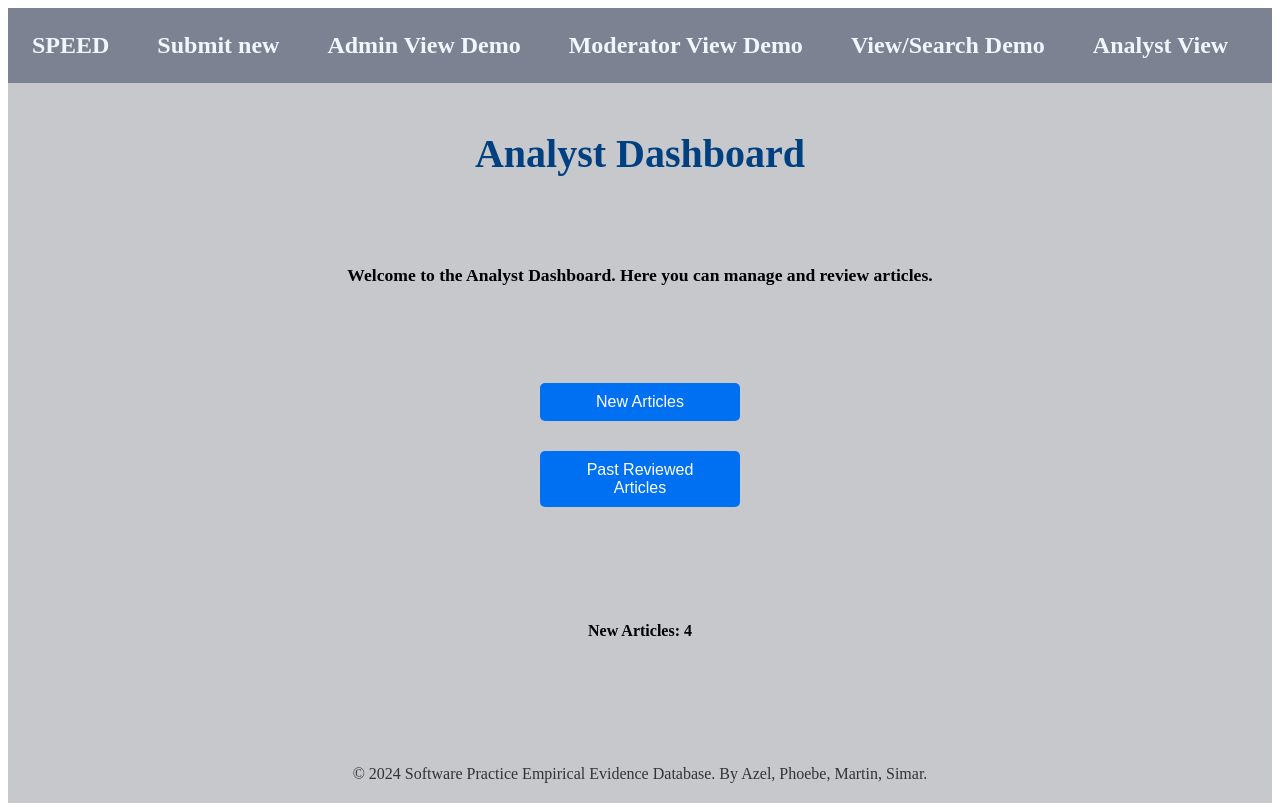
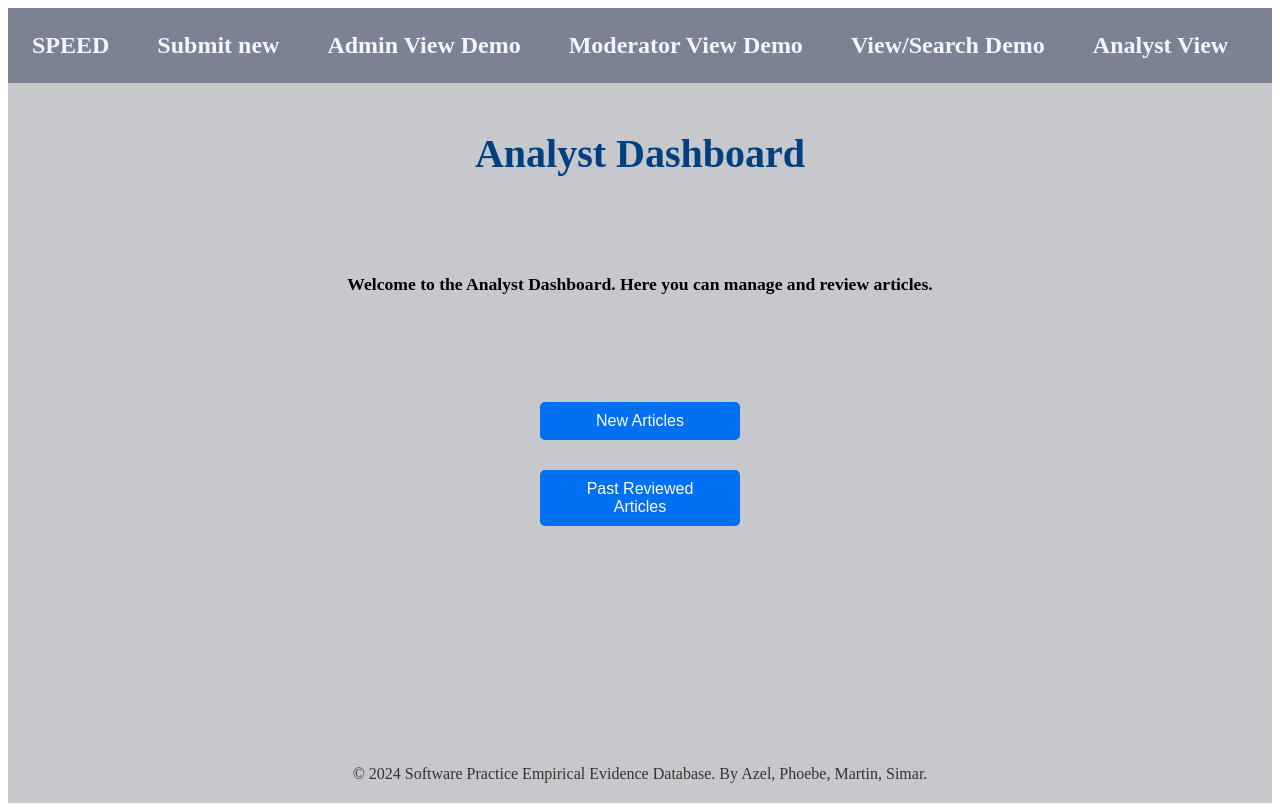
Before and after one commit to kalanda4real/SPEED, a Next.js app in the folder speedfrontend/: page /analyst/Home in a window 1280 px wide. Built offline with nearby package versions, Linux system fonts and the light colour scheme.

Commit message:
Update Home.tsx

```diff
--- a/speedfrontend/src/pages/analyst/Home.tsx
+++ b/speedfrontend/src/pages/analyst/Home.tsx
@@ -2,8 +2,6 @@ import styles from "@/styles/homepage.module.css";
 import Link from "next/link";
 
 const HomePage = () => {
-  const newArticlesCount = 4;
-
   return (
     <div className={styles.container}>
       {/* PopulatedNavBar is imported but not rendered */}
@@ -21,9 +19,7 @@ const HomePage = () => {
         </Link>
       </div>
       <div className={styles.counterBox}>
-        <h4>
-          New Articles: <span id="newArticlesCount">{newArticlesCount}</span>
-        </h4>
+        <h4></h4>
       </div>
       <footer className={styles.footer}>
         <p>
```
